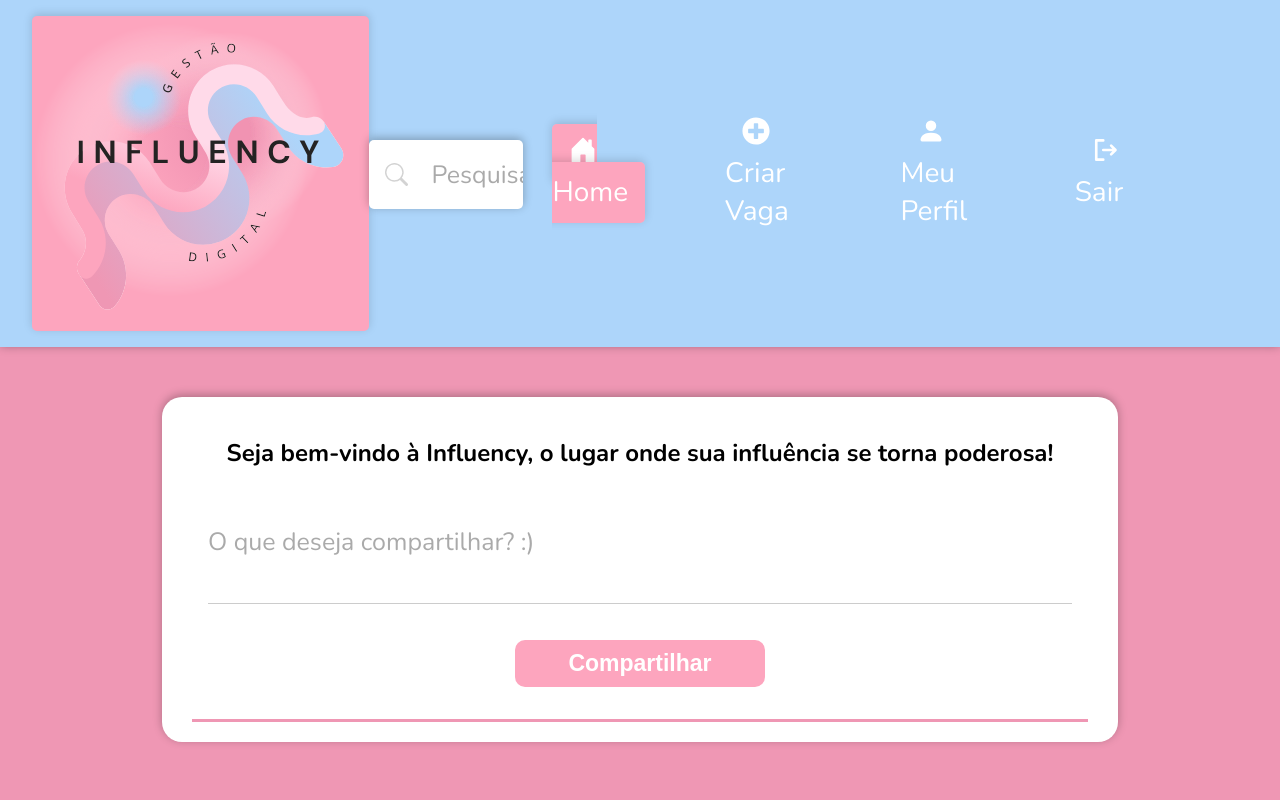
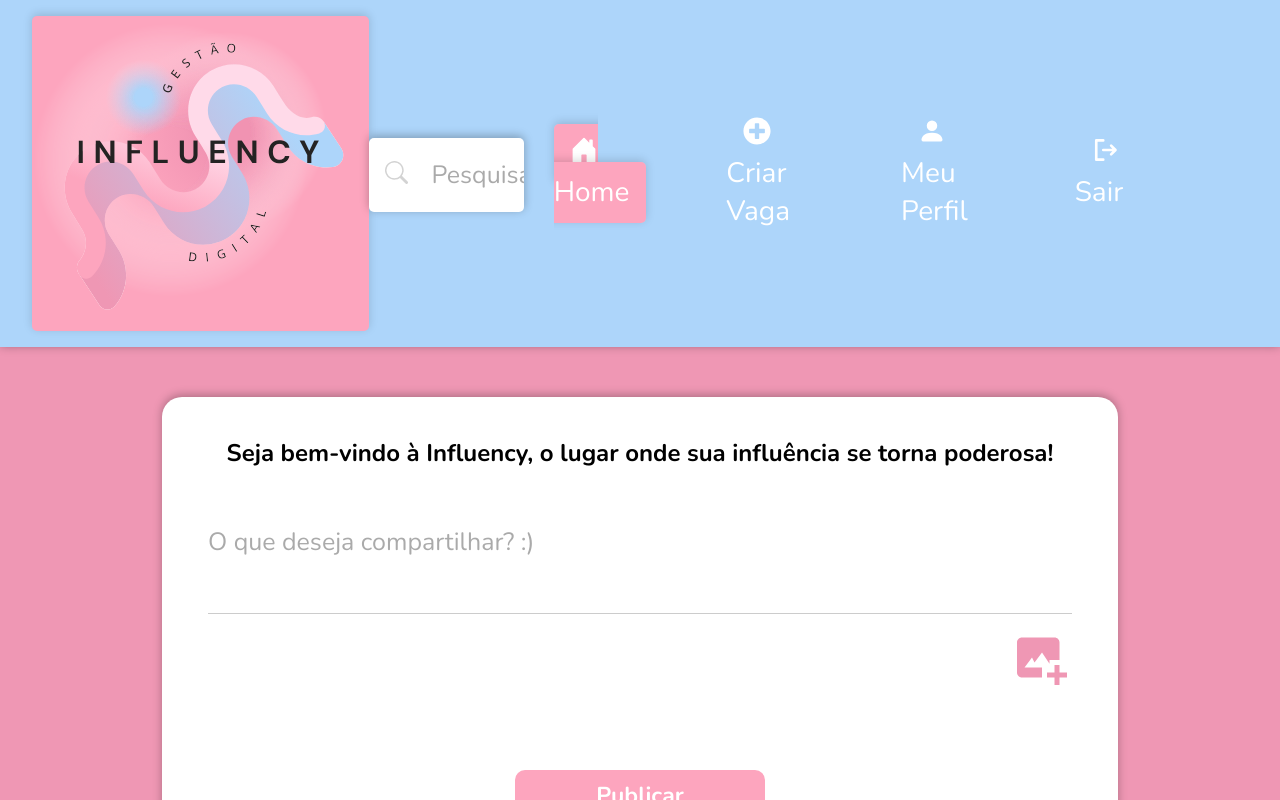
Before and after one commit to maribove/Influency__React_Front, a React (Create React App) app: page / in a window 1280 px wide. Both pictures are taken after typing "name@example.com", "Sample123" into the empty fields and a click on the button "Entrar". Shown: the top 800 px of the page. Built offline with nearby package versions, Linux system fonts and the light colour scheme; no server answers.

Commit message:
Adicionar imagem no post

```diff
--- a/src/App.js
+++ b/src/App.js
@@ -1,4 +1,3 @@
-
 import './App.css';
 
 // Router
--- a/src/index.css
+++ b/src/index.css
@@ -12,7 +12,7 @@ body {
   -moz-osx-font-smoothing: grayscale;
   background-color: var(--corRosaClaro);
   padding: 0;
-  font-family: "Nunito", sans-serif;
+
 }
 
 code {
@@ -148,6 +148,7 @@ select {
   padding: 0.8em 0em;
   background-color: transparent;
   font-size: 25px;
+  font-family: "Nunito", sans-serif;
 }
 
 input::placeholder,
--- a/src/pages/Home/Home.css
+++ b/src/pages/Home/Home.css
@@ -1,7 +1,6 @@
 .btn-compartilhar {
   background-color: #FDA5BE;
   color: #fff;
-  align-self: flex-end;
   text-align: center;
   cursor: pointer;
   border-radius: 10px;
@@ -12,3 +11,26 @@
   padding: 10px 15px;
   font-size: 23px;
 }
+
+input#file-upload-button{
+  border-radius: 10px;
+  background-color: var(--corRosaClaro);
+  color: white;
+
+}
+
+.camera-icon{
+
+  font-size: 60px;
+  align-items: end;
+  color: var(--corRosaClaro);
+}
+
+.input-img{
+  display: none;
+}
+
+.image-preview{
+  width: 38%;
+  margin: auto;
+}
--- a/src/pages/Home/Home.js
+++ b/src/pages/Home/Home.js
@@ -4,10 +4,11 @@ import { uploads } from "../../utils/config";
 
 // components
 import Message from "../../components/Message";
+import { BiSolidImageAdd } from "react-icons/bi";
+
 import { Link } from "react-router-dom";
 
-import { FaCircleDot } from "react-icons/fa6";
-
+import { FaCamera } from "react-icons/fa";
 // hooks
 import { useEffect, useState, useRef } from "react";
 import { useSelector, useDispatch } from "react-redux";
@@ -45,7 +46,7 @@ const Home = () => {
   const [imageType, setImageType] = useState("");
 
 
-
+  const [imagePreview, setImagePreview] = useState("");
 
   const [editId, setEditId] = useState("");
   const [editImage, setEditImage] = useState("");
@@ -65,6 +66,7 @@ const Home = () => {
 
     if (messagepost === "Post publicado com sucesso!") {
       setPublicacao(""); // Limpa o campo textarea
+      setImagePreview("");
     }
   }, [dispatch, id, messagepost]);
 
@@ -81,6 +83,7 @@ const Home = () => {
 
     const postData = {
       publicacao,
+      image,
     };
 
     // build form data
@@ -109,9 +112,8 @@ const Home = () => {
     } else {
       setImage(image);
       setImageType("");
+      setImagePreview(URL.createObjectURL(image));
     }
-
-    setImage(image);
   };
 
   // Excluir
@@ -182,8 +184,25 @@ const Home = () => {
               value={publicacao}
             />
           </label>
+
+
+          <label htmlFor="post-image" className="camera-icon">
+            <BiSolidImageAdd className='camera-icon' />
+          </label>
+          <input
+            type="file"
+            name="post-image"
+            id="post-image"
+            onChange={handleFile}
+            className='input-img'
+          />
+
+          {imagePreview && (
+            <img src={imagePreview} alt="Pré-visualização" className="image-preview" />
+          )}
+
           <div className="btn-container">
-            {!loading && <input type="submit" value="Compartilhar" className="btn-compartilhar" />}
+            {!loading && <input type="submit" value="Publicar" className="btn-compartilhar" />}
             {loading && <input type="submit" disabled value="Aguarde..." />}
 
           </div>
--- a/src/slices/postSlice.js
+++ b/src/slices/postSlice.js
@@ -27,7 +27,7 @@ export const publishPost = createAsyncThunk(
 
       return data;
     } catch (error) {
-      return thunkAPI.rejectWithValue("Erro ao publicar.");
+      return thunkAPI.rejectWithValue("Erro ao publicar post.");
     }
   }
 );
@@ -101,8 +101,6 @@ export const postSlice = createSlice({
       .addCase(publishPost.fulfilled, (state, action) => {
         state.loading = false;
         state.error = null;
-        // state.posts.unshift(action.payload); // Adiciona o novo post no início do array
-        state.publicacao = ""; // Limpa o campo de publicação
         state.message = "Post publicado com sucesso!";
 
       })
```
